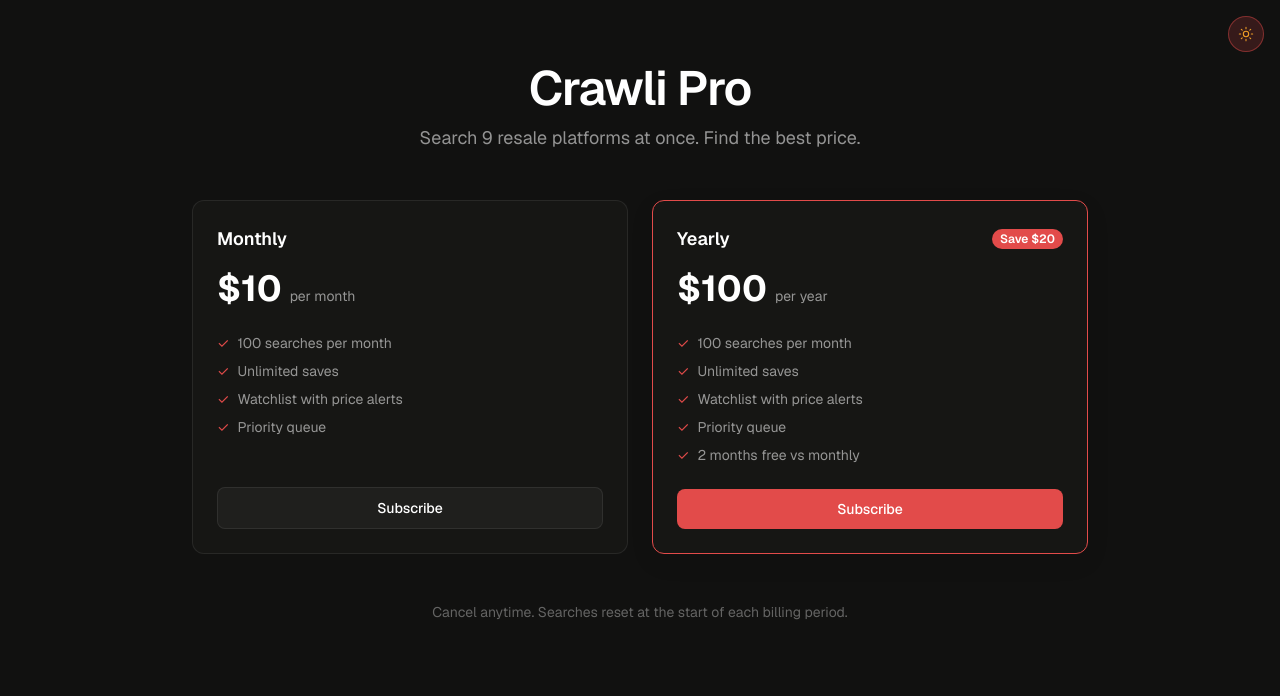
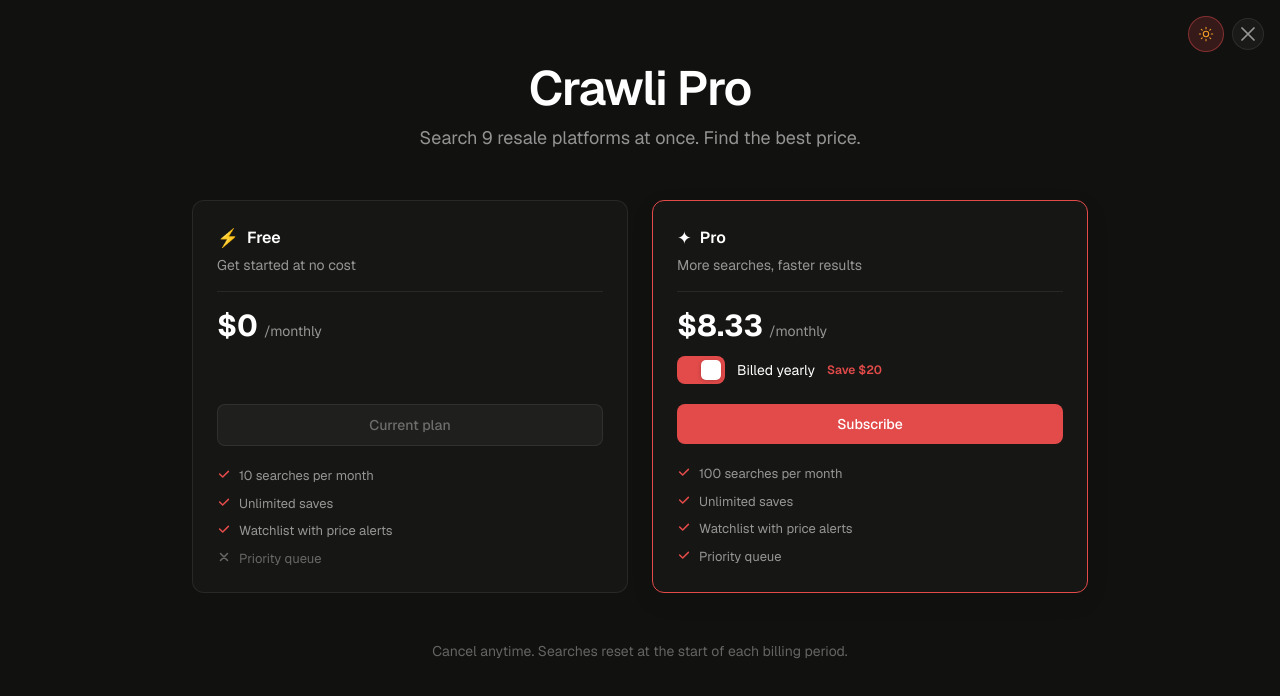
Before and after one commit to kevinguii/crawli, a Next.js app: page /pricing in a window 1280 px wide. Shown: the top 696 px of the page. Built offline with nearby package versions, Linux system fonts and the light colour scheme; no server answers.

Commit message:
prettier subscribe page

```diff
--- a/app/pricing/PricingCards.tsx
+++ b/app/pricing/PricingCards.tsx
@@ -7,20 +7,21 @@ import { toast } from 'sonner';
 type Plan = 'monthly' | 'yearly';
 
 export function PricingCards({ isSignedIn, isPro }: { isSignedIn: boolean; isPro: boolean }) {
+  const [billingCycle, setBillingCycle] = useState<Plan>('yearly');
   const [loading, setLoading] = useState<Plan | 'portal' | null>(null);
   const router = useRouter();
 
-  async function handleSubscribe(plan: Plan) {
+  async function handleSubscribe() {
     if (!isSignedIn) {
       router.push('/login?next=/pricing');
       return;
     }
-    setLoading(plan);
+    setLoading(billingCycle);
     try {
       const res = await fetch('/api/billing/checkout', {
         method: 'POST',
         headers: { 'Content-Type': 'application/json' },
-        body: JSON.stringify({ plan }),
+        body: JSON.stringify({ plan: billingCycle }),
       });
       const data = await res.json();
       if (!res.ok || !data.url) {
@@ -52,153 +53,199 @@ export function PricingCards({ isSignedIn, isPro }: { isSignedIn: boolean; isPro
     }
   }
 
+  const proPrice = billingCycle === 'yearly' ? '$8.33' : '$10';
+
   return (
-    <>
     <div className="grid grid-cols-1 md:grid-cols-2 gap-6">
-        <PlanCard
-          title="Monthly"
-          price="$10"
-          cadence="per month"
-          features={[
-            '100 searches per month',
+      {/* ── Free plan ── */}
+      <div
+        className="rounded-xl flex flex-col"
+        style={{
+          background: 'var(--bg-elevated)',
+          border: '1px solid var(--border)',
+          padding: '1.5rem',
+        }}
+      >
+        {/* Header */}
+        <div className="flex items-center gap-2">
+          <span style={{ fontSize: '1.1rem' }}>⚡</span>
+          <span className="text-base font-semibold" style={{ color: 'var(--text)' }}>Free</span>
+        </div>
+        <p className="mt-1 text-sm" style={{ color: 'var(--text-muted)' }}>
+          Get started at no cost
+        </p>
+
+        <hr className="my-4" style={{ borderColor: 'var(--border)' }} />
+
+        {/* Price */}
+        <div className="flex items-baseline gap-1.5 mb-2">
+          <span className="text-3xl font-bold" style={{ color: 'var(--text)' }}>$0</span>
+          <span className="text-sm" style={{ color: 'var(--text-muted)' }}>/monthly</span>
+        </div>
+
+        {/* Spacer to match Pro card toggle row */}
+        <div style={{ minHeight: '36px', marginBottom: '1rem' }} />
+
+        {/* CTA */}
+        <div
+          className="w-full rounded-lg px-4 py-2.5 text-sm font-medium text-center mb-5"
+          style={{
+            background: 'var(--surface)',
+            color: 'var(--text-dim)',
+            border: '1px solid var(--border)',
+          }}
+        >
+          {isPro ? 'Free plan' : 'Current plan'}
+        </div>
+
+        {/* Features */}
+        <FeatureList
+          included={[
+            '10 searches per month',
             'Unlimited saves',
             'Watchlist with price alerts',
-            'Priority queue',
           ]}
-          cta={ctaLabel(isPro, loading === 'monthly')}
-          disabled={isPro || loading !== null}
-          onClick={() => handleSubscribe('monthly')}
-        />
-        <PlanCard
-          title="Yearly"
-          price="$100"
-          cadence="per year"
-          badge="Save $20"
-          features={[
-            '100 searches per month',
-            'Unlimited saves',
-            'Watchlist with price alerts',
-            'Priority queue',
-            '2 months free vs monthly',
-          ]}
-          cta={ctaLabel(isPro, loading === 'yearly')}
-          disabled={isPro || loading !== null}
-          onClick={() => handleSubscribe('yearly')}
-          highlight
+          excluded={['Priority queue']}
         />
       </div>
+
+      {/* ── Pro plan ── */}
+      <div
+        className="rounded-xl flex flex-col"
+        style={{
+          background: 'var(--bg-elevated)',
+          border: '1px solid var(--accent)',
+          padding: '1.5rem',
+          boxShadow: '0 8px 24px rgba(0,0,0,0.08)',
+        }}
+      >
+        {/* Header */}
+        <div className="flex items-center gap-2">
+          <span style={{ fontSize: '1.1rem' }}>✦</span>
+          <span className="text-base font-semibold" style={{ color: 'var(--text)' }}>Pro</span>
           {isPro && (
-        <div className="mt-8 text-center">
-          <p className="text-sm mb-3" style={{ color: 'var(--text-muted)' }}>
-            You&apos;re on Crawli Pro. Manage your subscription, change plans, update your card, or cancel anytime.
+            <span
+              className="ml-auto text-xs font-semibold px-2 py-0.5 rounded-full"
+              style={{ background: 'var(--accent)', color: '#fff' }}
+            >
+              Current plan
+            </span>
+          )}
+        </div>
+        <p className="mt-1 text-sm" style={{ color: 'var(--text-muted)' }}>
+          More searches, faster results
         </p>
+
+        <hr className="my-4" style={{ borderColor: 'var(--border)' }} />
+
+        {/* Price */}
+        <div className="flex items-baseline gap-1.5 mb-2">
+          <span className="text-3xl font-bold" style={{ color: 'var(--text)' }}>{proPrice}</span>
+          <span className="text-sm" style={{ color: 'var(--text-muted)' }}>/monthly</span>
+        </div>
+
+        {/* Billing toggle */}
+        <div className="flex items-center gap-3 mb-4" style={{ minHeight: '36px' }}>
+          <button
+            type="button"
+            onClick={() => setBillingCycle(billingCycle === 'monthly' ? 'yearly' : 'monthly')}
+            className="relative inline-flex h-7 w-12 shrink-0 items-center rounded-lg transition-all duration-200"
+            style={{
+              background: billingCycle === 'yearly' ? 'var(--accent)' : 'var(--border)',
+            }}
+            aria-label="Toggle billing cycle"
+            role="switch"
+            aria-checked={billingCycle === 'yearly'}
+          >
+            <span
+              className="inline-block h-5 w-5 bg-white transition-transform duration-200"
+              style={{
+                transform: billingCycle === 'yearly' ? 'translateX(1.5rem)' : 'translateX(0.25rem)',
+                borderRadius: '5px',
+                boxShadow: '0 1px 4px rgba(0,0,0,0.2)',
+              }}
+            />
+          </button>
+          <span className="text-sm" style={{ color: 'var(--text)' }}>
+            {billingCycle === 'yearly' ? 'Billed yearly' : 'Billed monthly'}
+          </span>
+          <span
+            className="text-xs font-semibold"
+            style={{
+              color: billingCycle === 'yearly' ? 'var(--accent)' : 'transparent',
+              userSelect: 'none',
+            }}
+          >
+            Save $20
+          </span>
+        </div>
+
+        {/* CTA */}
+        {isPro ? (
           <button
             type="button"
             onClick={handleManage}
             disabled={loading !== null}
-            className="rounded-lg px-4 py-2 text-sm font-medium transition-opacity"
+            className="w-full rounded-lg px-4 py-2.5 text-sm font-medium transition-opacity mb-5"
             style={{
-              background: 'var(--surface)',
-              color: 'var(--text)',
-              border: '1px solid var(--border)',
+              background: 'var(--accent)',
+              color: '#fff',
               opacity: loading !== null ? 0.6 : 1,
               cursor: loading !== null ? 'not-allowed' : 'pointer',
             }}
           >
             {loading === 'portal' ? 'Opening…' : 'Manage subscription'}
           </button>
+        ) : (
+          <button
+            type="button"
+            onClick={handleSubscribe}
+            disabled={loading !== null}
+            className="w-full rounded-lg px-4 py-2.5 text-sm font-medium transition-opacity mb-5"
+            style={{
+              background: 'var(--accent)',
+              color: '#fff',
+              opacity: loading !== null ? 0.6 : 1,
+              cursor: loading !== null ? 'not-allowed' : 'pointer',
+            }}
+          >
+            {loading === billingCycle ? 'Loading…' : 'Subscribe'}
+          </button>
+        )}
+
+        {/* Features */}
+        <FeatureList
+          included={[
+            '100 searches per month',
+            'Unlimited saves',
+            'Watchlist with price alerts',
+            'Priority queue',
+          ]}
+        />
       </div>
-      )}
-    </>
+    </div>
   );
 }
 
-function ctaLabel(isPro: boolean, loading: boolean): string {
-  if (isPro) return 'Current plan';
-  if (loading) return 'Loading…';
-  return 'Subscribe';
-}
-
-function PlanCard({
-  title,
-  price,
-  cadence,
-  badge,
-  features,
-  cta,
-  disabled,
-  onClick,
-  highlight,
-}: {
-  title: string;
-  price: string;
-  cadence: string;
-  badge?: string;
-  features: string[];
-  cta: string;
-  disabled: boolean;
-  onClick: () => void;
-  highlight?: boolean;
-}) {
+function FeatureList({ included, excluded }: { included: string[]; excluded?: string[] }) {
   return (
-    <div
-      className="rounded-xl p-6 flex flex-col"
-      style={{
-        background: 'var(--bg-elevated)',
-        border: `1px solid ${highlight ? 'var(--accent)' : 'var(--border)'}`,
-        boxShadow: highlight ? '0 8px 24px rgba(0,0,0,0.08)' : undefined,
-      }}
-    >
-      <div className="flex items-center justify-between">
-        <h2 className="text-lg font-semibold" style={{ color: 'var(--text)' }}>
-          {title}
-        </h2>
-        {badge && (
-          <span
-            className="text-xs font-semibold px-2 py-0.5 rounded-full"
-            style={{ background: 'var(--accent)', color: '#ffffff' }}
-          >
-            {badge}
-          </span>
-        )}
-      </div>
-      <div className="mt-4 flex items-baseline gap-2">
-        <span className="text-4xl font-bold" style={{ color: 'var(--text)' }}>
-          {price}
-        </span>
-        <span className="text-sm" style={{ color: 'var(--text-muted)' }}>
-          {cadence}
-        </span>
-      </div>
-      <ul className="mt-6 space-y-2 flex-1">
-        {features.map((f) => (
-          <li
-            key={f}
-            className="flex items-start gap-2 text-sm"
-            style={{ color: 'var(--text-muted)' }}
-          >
-            <span style={{ color: 'var(--accent)' }} aria-hidden>
-              ✓
-            </span>
-            <span>{f}</span>
+    <ul className="space-y-2">
+      {included.map((f) => (
+        <li key={f} className="flex items-start gap-2" style={{ fontSize: '13px', color: 'var(--text-muted)' }}>
+          <svg width="14" height="14" viewBox="0 0 16 16" fill="none" aria-hidden style={{ color: 'var(--accent)', marginTop: '1px', flexShrink: 0 }}>
+            <path d="M3 8l3.5 3.5L13 5" stroke="currentColor" strokeWidth="1.75" strokeLinecap="round" strokeLinejoin="round"/>
+          </svg>
+          {f}
+        </li>
+      ))}
+      {excluded?.map((f) => (
+        <li key={f} className="flex items-start gap-2" style={{ fontSize: '13px', color: 'var(--text-dim)' }}>
+          <svg width="14" height="14" viewBox="0 0 16 16" fill="none" aria-hidden style={{ color: 'var(--text-dim)', marginTop: '1px', flexShrink: 0 }}>
+            <path d="M4 4l8 8M12 4l-8 8" stroke="currentColor" strokeWidth="1.75" strokeLinecap="round"/>
+          </svg>
+          {f}
         </li>
       ))}
     </ul>
-      <button
-        type="button"
-        onClick={onClick}
-        disabled={disabled}
-        className="mt-6 w-full rounded-lg px-4 py-2.5 text-sm font-medium transition-opacity"
-        style={{
-          background: highlight ? 'var(--accent)' : 'var(--surface)',
-          color: highlight ? '#ffffff' : 'var(--text)',
-          border: highlight ? 'none' : '1px solid var(--border)',
-          opacity: disabled ? 0.6 : 1,
-          cursor: disabled ? 'not-allowed' : 'pointer',
-        }}
-      >
-        {cta}
-      </button>
-    </div>
   );
 }
--- a/app/pricing/page.tsx
+++ b/app/pricing/page.tsx
@@ -1,6 +1,7 @@
 import { createClient } from '@/lib/supabase/server';
 import { createAdminClient } from '@/lib/supabase/admin';
 import ThemeToggle from '@/app/components/ThemeToggle';
+import Link from 'next/link';
 import { PricingCards } from './PricingCards';
 
 export const dynamic = 'force-dynamic';
@@ -23,8 +24,18 @@ export default async function PricingPage() {
 
   return (
     <main className="min-h-screen px-4 py-16" style={{ background: 'var(--bg)' }}>
-      <div className="absolute top-4 right-4">
+      <div className="absolute top-4 right-4 flex items-center gap-2">
         <ThemeToggle />
+        <Link
+          href="/"
+          aria-label="Close"
+          className="flex items-center justify-center w-8 h-8 rounded-full transition-colors"
+          style={{ color: 'var(--text-muted)', background: 'var(--surface)', border: '1px solid var(--border)' }}
+        >
+          <svg width="14" height="14" viewBox="0 0 14 14" fill="none" aria-hidden>
+            <path d="M1 1l12 12M13 1L1 13" stroke="currentColor" strokeWidth="1.75" strokeLinecap="round"/>
+          </svg>
+        </Link>
       </div>
       <div className="mx-auto max-w-4xl">
         <div className="text-center mb-12">
```
Lines whose indentation alone changed are shown as unchanged.
